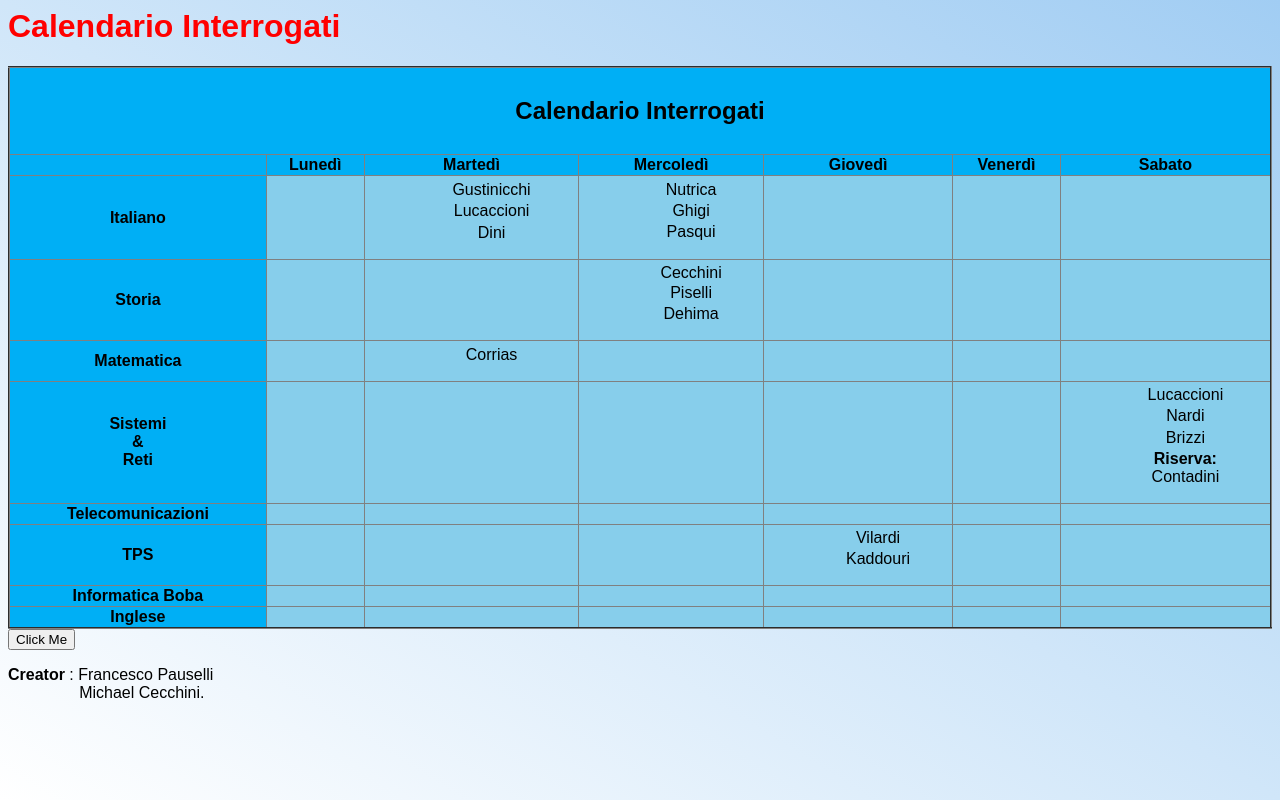
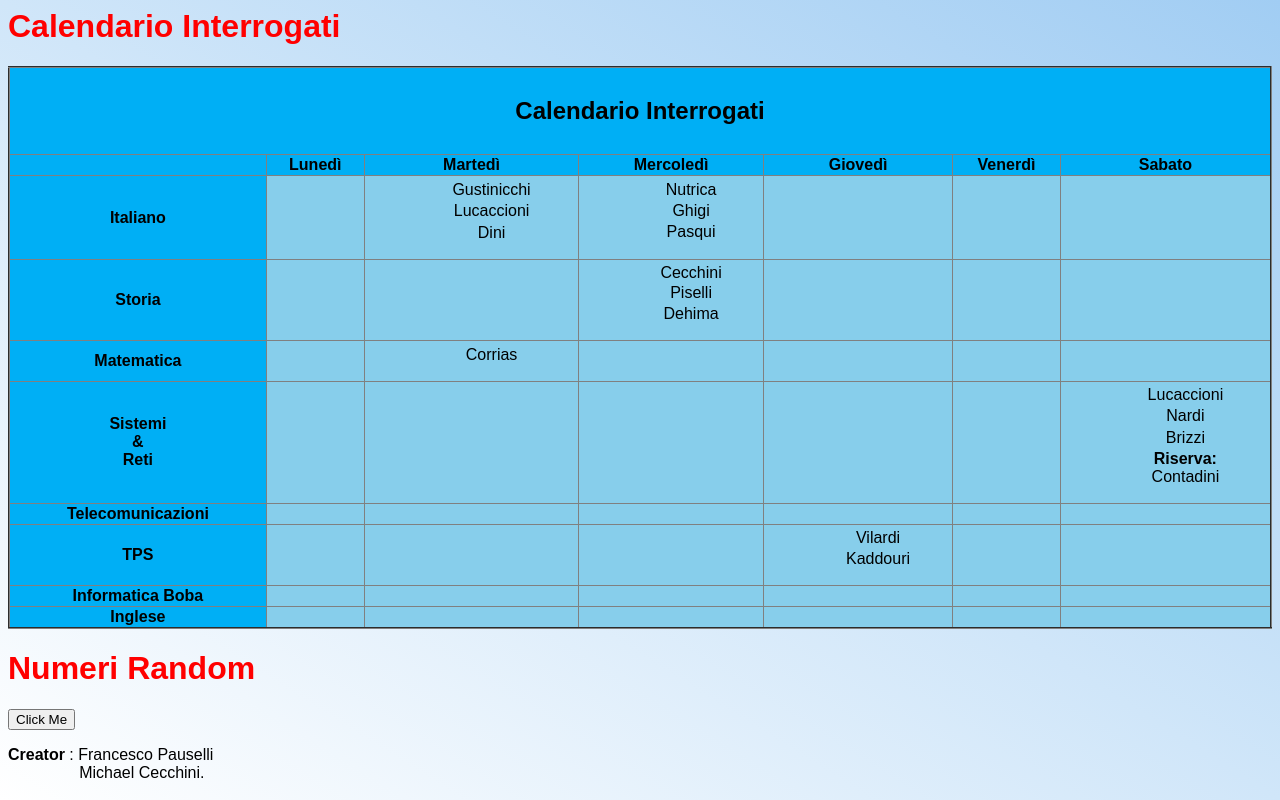
Before and after one commit to CeccoBolt/Calendario-Interrogati, a plain HTML site: page index.html in a window 1280 px wide. Drawn offline with Linux system fonts and the light colour scheme.

Commit message:
Update index.html

```diff
--- a/index.html
+++ b/index.html
@@ -137,6 +137,8 @@
         <td></td>
       </tr name="Inglese">
     </table>
+<h1 class="titolo"> Numeri Random </h1>
+
 <button onclick="document.getElementById('demo').innerHTML = getRndInteger(1,21)">Click Me</button>
 
 <p id="demo"></p>
```
